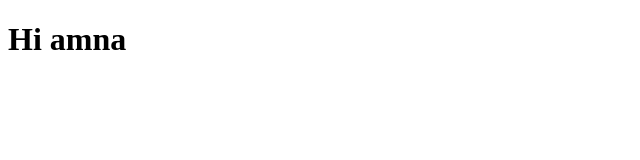
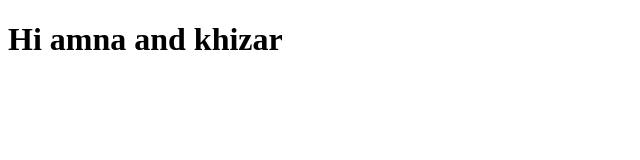
Before and after one commit to amnasolat/bootcamp2020-practice, a plain HTML site: page index.html in a window 1280 px wide. Shown: the whole page, without its empty margins (0-640 px from the left). Drawn offline with Linux system fonts and the light colour scheme.

Commit message:
Update index.html

```diff
--- a/index.html
+++ b/index.html
@@ -7,6 +7,6 @@
     <title>Document</title>
 </head>
 <body>
-    <h1>Hi amna</h1>
+    <h1>Hi amna and khizar</h1>
 </body>
 </html>
```
